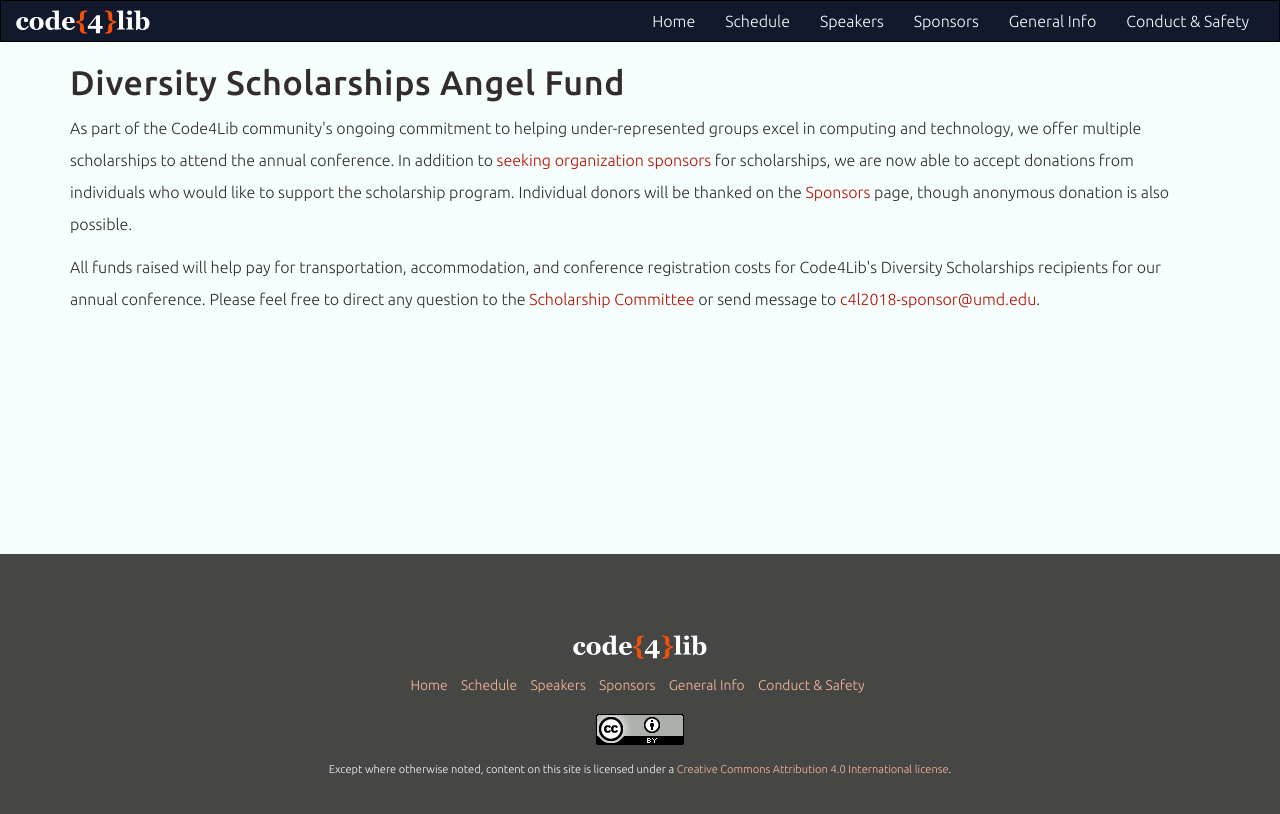
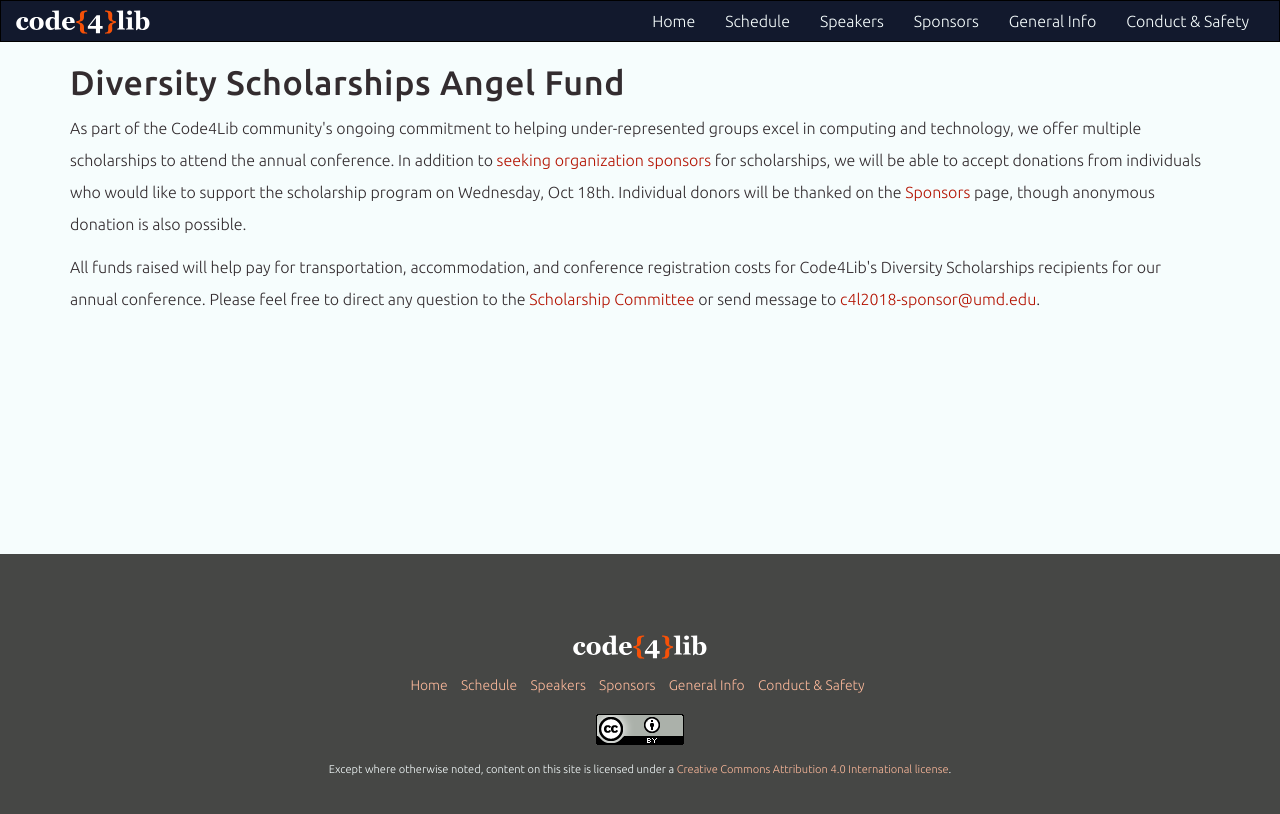
Before and after one commit to code4lib/2018.code4lib.org, a Jekyll site: the page built from diversity-scholarships/angel-fund.html, in a window 1280 px wide. Shown: the top 814 px of the page. Built offline with Jekyll 4.4.1, drawn with Linux system fonts in a browser that asks for light colours; some web fonts are replaced.

Commit message:
update Angel Fund date per Mary J

```diff
--- a/diversity-scholarships/angel-fund.html
+++ b/diversity-scholarships/angel-fund.html
@@ -12,8 +12,7 @@ categories: scholarships
 				As part of the Code4Lib community's ongoing commitment to helping under-represented groups excel in
 				computing and technology, we offer multiple scholarships to attend the annual conference. In addition
 				to <a href="/prospectus/index.html#Diversity-Scholarships">seeking organization sponsors</a>
-				for scholarships, we are now able to accept donations from individuals who would like to support the
-				scholarship program. Individual donors will be thanked on the <a href="/sponsors/">Sponsors</a>
+				for scholarships, we will be able to accept donations from individuals who would like to support the scholarship program on Wednesday, Oct 18th. Individual donors will be thanked on the <a href="/sponsors/">Sponsors</a>
 				page, though anonymous donation is also possible.
 			</p>
 			{% if site.data.conf.donate-link != '' %}
```
